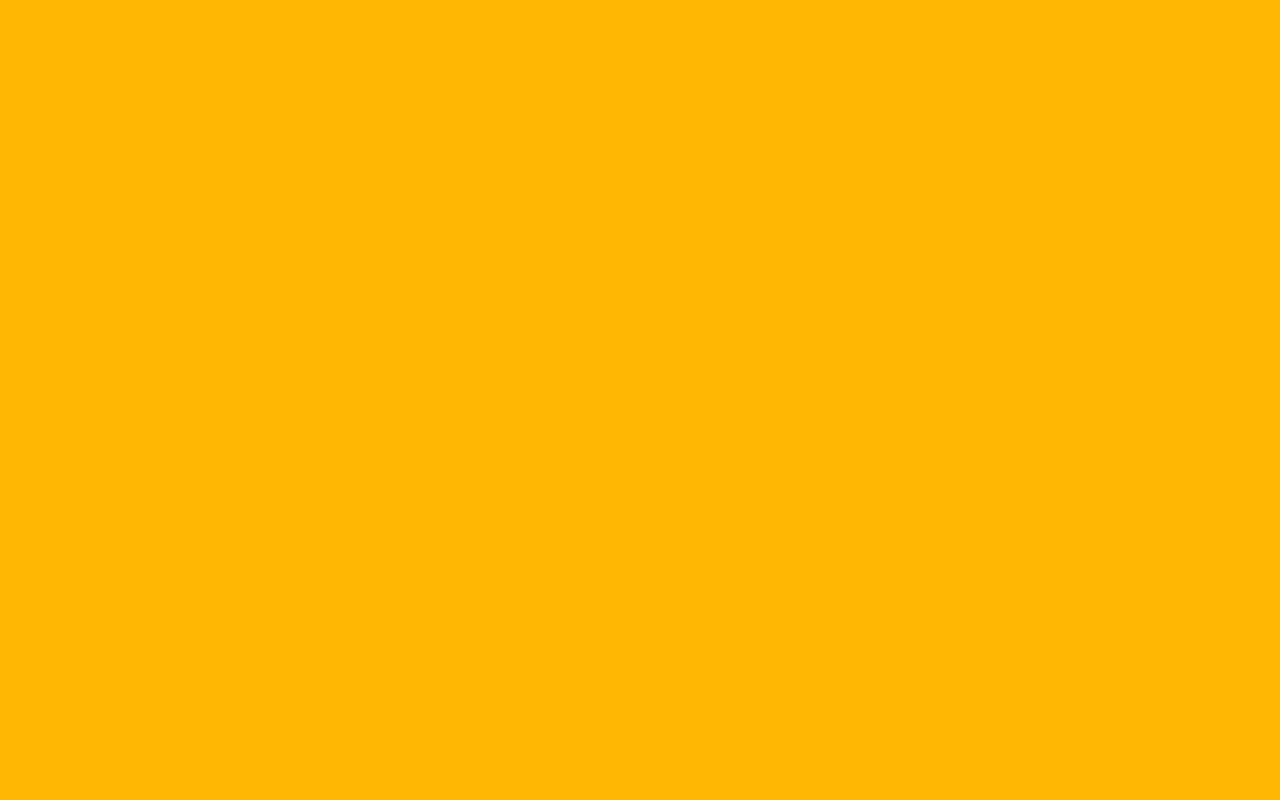
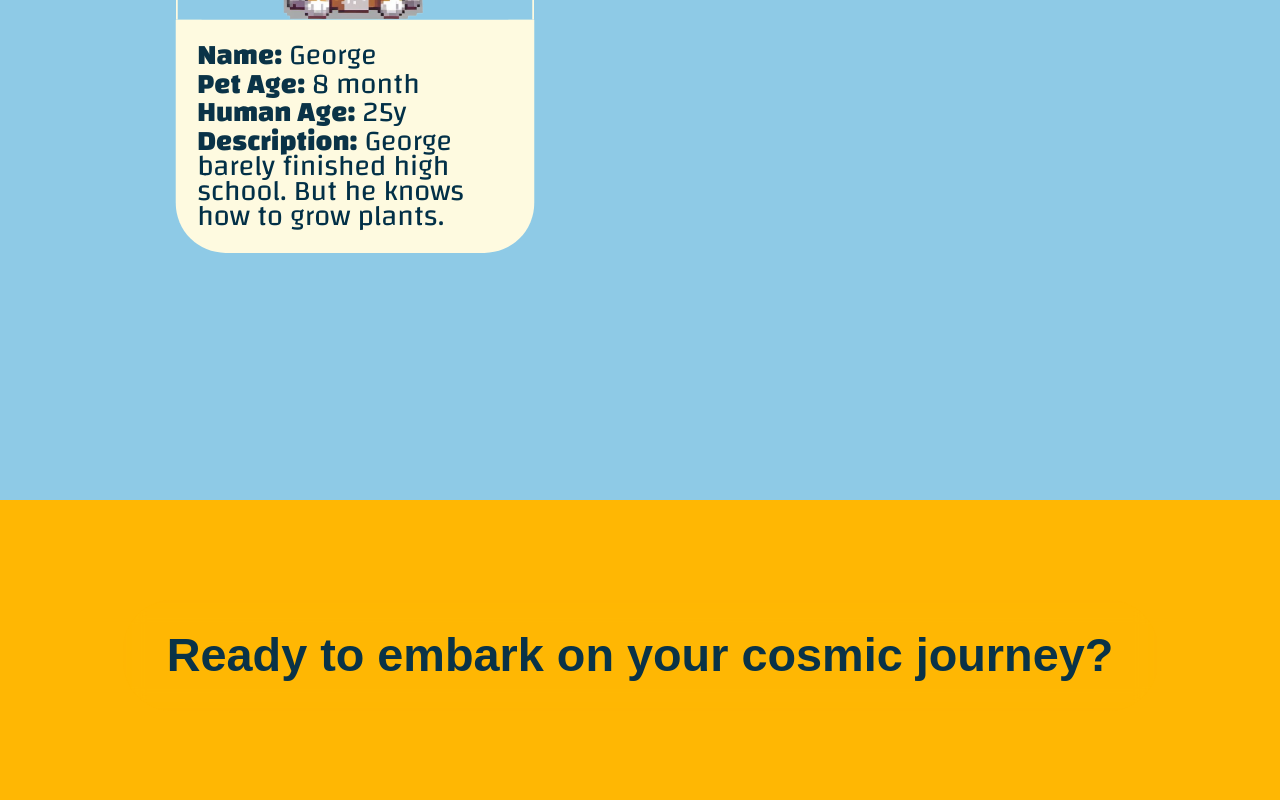
Before and after one commit to pashka1837/wellnes_lab, a React (Vite) app: page / in a window 1280 px wide. Shown: the part 2855-3655 px from the top of the page. Before the commit the page ends 800 px from the top, so only its background shows below. Built offline with nearby package versions, Linux system fonts and the light colour scheme.

Commit message:
feat: engagement section finished

```diff
--- a/src/App.tsx
+++ b/src/App.tsx
@@ -1,20 +1,20 @@
-import './App.css';
-import Header from './Components/Header/Header';
-import DropDownMenu from './Components/DropDownMenu/DropDownMenu';
-import Navbar from './Components/Navbar/Navbar';
-// Import Feautures from './Components/Feautures/Feautures';
-// import Engagement from './Components/Engagement/Engagement';
+import "./App.css";
+import Header from "./Components/Header/Header";
+import DropDownMenu from "./Components/DropDownMenu/DropDownMenu";
+import Navbar from "./Components/Navbar/Navbar";
+import Feautures from "./Components/Feautures/Feautures";
+import Engagement from "./Components/Engagement/Engagement";
 // import Footer from './Components/Footer/Footer';
 
 function App() {
   return (
     <>
       <Navbar />
-			<DropDownMenu/>
+      <DropDownMenu />
       <Header />
-			{/* <Feautures />
+      <Feautures />
       <Engagement />
-			<Footer/> */}
+      {/* <Footer/> */}
     </>
   );
 }
--- a/src/Components/Card/Card.css
+++ b/src/Components/Card/Card.css
@@ -1,44 +1,67 @@
 .card {
-  display: flex;
-  flex-direction: column;
-  align-items: center;
-  gap: 50px;
+  display: grid;
+  justify-items: center;
   padding: 8% 10%;
+  animation: pulse 1s infinite ease-in-out alternate;
 }
 
-.card.container_blur {
-  backdrop-filter: blur(40px);
+.pet_img_container {
+  padding-top: 4%;
+  border-radius: 50px 50px 0 0;
+  border: 2px solid #fefae0;
+  border-bottom: none;
+  width: 100%;
+  display: grid;
+  justify-items: center;
+  align-items: end;
 }
 
-.card h3 {
-  text-align: center;
-  line-height: 30px;
-  font-size: 1.8rem;
+.pet_img_container img {
+  width: 100px;
 }
 
-.card img {
-  width: 250px;
-  height: 250px;
+.pet_desc_container {
+  border-radius: 0 0 50px 50px;
+  color: #023047;
+  background: #fefae0;
+  padding: 6%;
+}
+
+.pet_desc_container h3 {
+  font-weight: 400;
+  text-align: left;
+  line-height: 18px;
+  font-size: 1.3rem;
+  padding: 2px 0;
+}
+.pet_desc_container span {
+  font-weight: 800;
+  color: #0a3347;
 }
 
 @media screen and (min-width: 768px) {
-  .card {
-    gap: 70px;
-  }
-  .card h3 {
-    line-height: 35px;
-    font-size: 2rem;
+  .pet_desc_container h3 {
+    line-height: 22px;
+    font-size: 1.6rem;
   }
 
-  .card img {
-    width: 320px;
-    height: 320px;
+  .pet_img_container img {
+    width: 150px;
   }
 }
 
 @media screen and (min-width: 1200px) {
-  .card h3 {
-    font-size: 2.3rem;
-    line-height: 40px;
+  .pet_desc_container h3 {
+    line-height: 25px;
+    font-size: 1.8rem;
   }
 }
+
+@keyframes pulse {
+  from {
+    transform: scale(0.98);
+  }
+  to {
+    transform: scale(1.02);
+  }
+}
--- a/src/Components/Card/Card.tsx
+++ b/src/Components/Card/Card.tsx
@@ -1,22 +1,30 @@
-import {useEffect, useState} from 'react';
-import './Card.css';
+import "./Card.css";
+import { PetObj } from "../pets";
 
-type CardProps = {
-	desc: string;
-	img: string[];
-};
+type CardProps = PetObj;
 
-export default function Card({desc, img}: CardProps) {
-	const [curImg, setImg] = useState(0);
-	useEffect(() => {
-		setTimeout(() => {
-			setImg(curImg >= img.length - 1 ? 0 : curImg + 1);
-		}, 1400 * (10 / img.length));
-	}, [curImg]);
-	return (
-		<div className='container_blur card'>
-			<h3>{desc}</h3>
-			<img src={img[curImg]} alt='artifact image' />
-		</div>
-	);
+export default function Card({ imgSrc, info }: CardProps) {
+  const { name, dogAge, humAge, desc } = info;
+
+  return (
+    <div className="card">
+      <div className="pet_img_container">
+        <img src={imgSrc} alt="pet image" />
+      </div>
+      <div className="pet_desc_container">
+        <h3>
+          <span>Name:</span> {name}
+        </h3>
+        <h3>
+          <span>Pet Age:</span> {dogAge}
+        </h3>
+        <h3>
+          <span>Human Age:</span> {humAge}
+        </h3>
+        <h3>
+          <span>Description:</span> {desc}
+        </h3>
+      </div>
+    </div>
+  );
 }
--- a/src/Components/Engagement/Engagement.tsx
+++ b/src/Components/Engagement/Engagement.tsx
@@ -1,24 +1,24 @@
 import './Engagement.css';
-import bgIMG from '../../assets/images/bg_rsz/purple_station_bg.webp';
 import Accordion from '../Accordion/Accordion';
 
 const accordionData = [
 	'Establish trade routes between planets, participate in the in-game economy, and earn rewards by contributing to the galactic marketplace.',
 	'Become part of the Galactic Council, where players govern the game\'s updates, events, and economic policies through decentralized governance.',
 	'Discover hidden lore fragments on planets, collect them to unlock backstory and mysteries, and shape the future of the cosmos.',
-
 ];
 
 export default function Engagement() {
 	return (
-		<div id='engagement' className='engagement container_gr' style={{
-			background: `fixed url(${bgIMG}) center / cover no-repeat`,
-		}}><div className='subheadline container_blur'>
+		<div id='engagement' className='engagement container_gr'>
+			<div className='subheadline container_blur'>
 				<h3>Ready to embark on your cosmic journey?</h3>
 			</div>
 			<Accordion data={accordionData} />
 			<div className='subheadline container_blur'>
-				<h3>Sign up for early access to <span>ASTRO FINDERS</span> and join the ranks of Galactic Explorers today!</h3>
+				<h3>
+          Sign up for early access to <span>ASTRO FINDERS</span> and join the
+          ranks of Galactic Explorers today!
+				</h3>
 			</div>
 		</div>
 	);
--- a/src/Components/Feautures/Feautures.css
+++ b/src/Components/Feautures/Feautures.css
@@ -1,16 +1,18 @@
 .features {
-  min-height: 100lvh;
+  min-height: 100dvh;
   padding: var(--navbar-height) 7%;
   justify-items: center !important;
   align-items: start !important;
-  font-family: "Jersey 25", sans-serif;
+  background-color: #8ecae6;
 }
 
 .subheadline {
-  line-height: 40px;
-  font-size: 2.1rem;
+  line-height: 35px;
+  font-size: 1.8rem;
   text-align: center;
   padding: 3% 4%;
+  color: #0a3347;
+  /* color: #ffb703; */
 }
 
 .cards_container {
@@ -19,23 +21,24 @@
   display: grid;
   justify-content: space-evenly;
   gap: 50px;
-  grid-template-columns: minmax(300px, 450px);
+  grid-template-columns: minmax(250px, 350px);
 }
 
 @media screen and (min-width: 768px) {
   .subheadline {
     line-height: 40px;
-    font-size: 2.5rem;
+    font-size: 2.1rem;
   }
 
   .cards_container {
-    grid-template-columns: repeat(auto-fit, 500px);
+    grid-template-columns: repeat(auto-fit, minmax(350px, 450px));
     gap: 80px;
   }
 }
 
 @media screen and (min-width: 1200px) {
   .subheadline {
-    font-size: 2.9rem;
+    font-size: 2.5rem;
+    line-height: 45px;
   }
 }
--- a/src/Components/Feautures/Feautures.tsx
+++ b/src/Components/Feautures/Feautures.tsx
@@ -1,45 +1,22 @@
-import './Feautures.css';
+import "./Feautures.css";
 
-import bgIMG from '../../assets/images/bg_rsz/purple_ship_bg2.webp';
-
-import moon4IMG from '../../assets/images/planets_rsz/moon4.webp';
-import deadIMG from '../../assets/images/planets_rsz/dead.webp';
-import earth1IMG from '../../assets/images/planets_rsz/earth1.webp';
-import frozenIMG from '../../assets/images/planets_rsz/frozen.webp';
-import moon1IMG from '../../assets/images/planets_rsz/moon1.webp';
-
-import blue_shipIMG from '../../assets/images/ships_rsz/blue_ship.webp';
-import golden_ship_1IMG from '../../assets/images/ships_rsz/golden_ship_1.webp';
-import golden_ship_2IMG from '../../assets/images/ships_rsz/golden_ship_2.webp';
-import green_shipIMG from '../../assets/images/ships_rsz/green_ship.webp';
-import orange_shipIMG from '../../assets/images/ships_rsz/orange_ship.webp';
-import purple_shipIMG from '../../assets/images/ships_rsz/purple_ship.webp';
-import red_shipIMG from '../../assets/images/ships_rsz/red_ship.webp';
-
-import Card from '../Card/Card';
-
-const cards = [
-	{
-		img: [moon4IMG, deadIMG, earth1IMG, frozenIMG, moon1IMG],
-		desc: 'Collect rare planets, moons, and celestial phenomena, each with unique traits and resource availability',
-	},
-	{
-		img: [blue_shipIMG, golden_ship_1IMG, golden_ship_2IMG, green_shipIMG, orange_shipIMG, purple_shipIMG, red_shipIMG],
-		desc: 'Pilot customizable spaceships through procedurally generated star systems',
-	},
-];
+import Card from "../Card/Card";
+import pets from "../pets";
 
 export default function Feautures() {
-	return (
-		<div id='artifacts' className='features container_gr' style={{
-			background: `fixed url(${bgIMG}) center / cover no-repeat`,
-		}}>
-			<div className='subheadline container_blur'>
-				<h3>Discover, collect, and trade rare artifacts from distant planets!</h3>
-			</div>
-			<div className='cards_container'>
-				{cards.map(card => <Card key={card.desc} {...card}/>)}
-			</div>
-		</div>
-	);
+  return (
+    <div id="artifacts" className="features container_gr">
+      <div className="subheadline">
+        <h3>
+          Explore a diverse marketplace of virtual pet NFTs with unique traits,
+          characteristics, and personalities!
+        </h3>
+      </div>
+      <div className="cards_container">
+        {pets.map((pet) => (
+          <Card key={pet.info.desc} {...pet} />
+        ))}
+      </div>
+    </div>
+  );
 }
--- /dev/null
+++ b/src/Components/pets.ts
@@ -0,0 +1,94 @@
+import grey_hood_dog from '../assets/images/pets/grey_hood_dog.webp';
+import pnk_shds_cat from '../assets/images/pets/pnk_shds_cat.webp';
+import prpl_sweat_cat from '../assets/images/pets/prpl_sweat_cat.webp';
+import bl_hood_cat from '../assets/images/pets//bl_hood_cat.webp';
+import blck_jack_dog from '../assets/images/pets/blck_jack_dog.webp';
+
+
+import blue_tie_dog from '../assets/images/pets/blue_tie_dog.webp';
+import gld_chain_cat from '../assets/images/pets/gld_chain_cat.webp';
+import bacwit_dog from '../assets/images/pets/bacwit_dog.webp';
+import bck_pack_dog from '../assets/images/pets/bck_pack_dog.webp';
+import haski_dog from '../assets/images/pets/haski_dog.webp';
+import hat_cat from '../assets/images/pets/hat_cat.webp';
+import headphons_dog from '../assets/images/pets/headphons_dog.webp';
+import orng_cat from '../assets/images/pets/orng_cat.webp';
+import pnk_hoodie_dog from '../assets/images/pets/pnk_hoodie_dog.webp';
+
+
+
+
+export type PetInfo = {
+	name: string;
+	dogAge: string;
+	humAge: string;
+	desc: string;
+};
+
+export type PetObj = {
+	imgSrc: string;
+	info: PetInfo;
+};
+
+function calc_human_age(dog_age: number) {
+	return `${Math.floor(16 * (Math.log(dog_age)) + 31)}y`;
+}
+
+function calc_dog_age(dog_age: number) {
+	if (dog_age >= 1) {
+		const [whole, dec] = dog_age.toString().split('.');
+		return `${whole}y ${dec ? `${Math.floor(parseInt(dec)/10 * 12)} month` : ''}`;
+	}
+
+	return `${Math.floor(dog_age * 12)} month`;
+}
+
+const pets: PetObj[] = [
+    {
+		imgSrc: bl_hood_cat,
+		info: {
+			name: 'Kale',
+			dogAge: calc_dog_age(0.51),
+			humAge: calc_human_age(0.51),
+			desc: 'Kale is cool. He loves to play PubG, dresses well but shy.',
+		},
+	},
+	{
+		imgSrc: pnk_shds_cat,
+		info: {
+			name: 'Kate',
+			dogAge: calc_dog_age(0.45),
+			humAge: calc_human_age(0.45),
+			desc: 'Kate is barbie cat. She loves fashion and pink color.',
+		},
+	},
+    {
+		imgSrc: blck_jack_dog,
+		info: {
+			name: 'Tony',
+			dogAge: calc_dog_age(1.2),
+			humAge: calc_human_age(1.2),
+			desc: 'Tony used to be in a mob. Now he onws tattoo salon.',
+		},
+	},
+    {
+		imgSrc: prpl_sweat_cat,
+		info: {
+			name: 'Clare',
+			dogAge: calc_dog_age(0.9),
+			humAge: calc_human_age(0.9),
+			desc: 'Clare is a teacher in middle school. She teaches English Literature but also boxing.',
+		},
+	},
+    {
+		imgSrc: grey_hood_dog,
+		info: {
+			name: 'George',
+			dogAge: calc_dog_age(0.7),
+			humAge: calc_human_age(0.7),
+			desc: 'George barely finished high school. But he knows how to grow plants.',
+		},
+	},
+];
+
+export default pets
```
Also changed, not shown: .eslintrc.json. Lines whose indentation alone changed are shown as unchanged.
